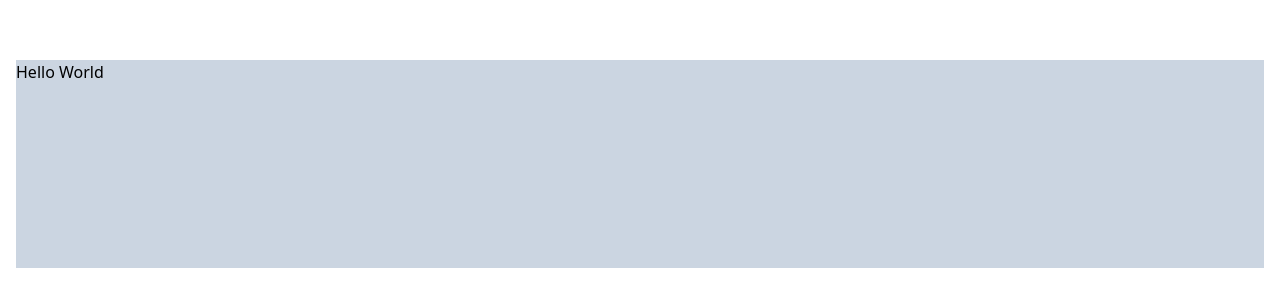
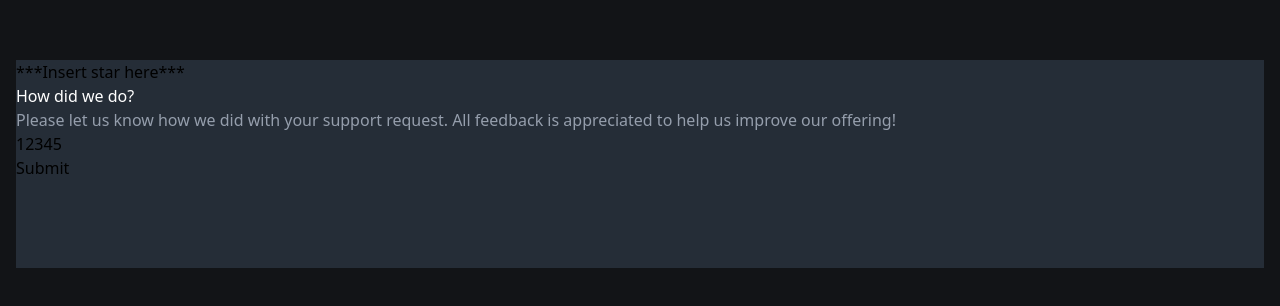
Before and after one commit to pixelzee3/interactive-rating-component-main, a React (Create React App) app: page / in a window 1280 px wide. Shown: the part 236-542 px from the top of the page. Built offline with nearby package versions, Linux system fonts and the light colour scheme.

Commit message:
Create rough layout of component.

```diff
--- a/src/App.jsx
+++ b/src/App.jsx
@@ -2,7 +2,7 @@ import Rate from './Rate';
 
 function App() {
   return (
-    <div className="flex flex-col justify-center h-screen px-4">
+    <div className="flex flex-col justify-center h-screen px-4 bg-very-dark-blue">
       <Rate />
     </div>
   );
--- a/src/Rate.jsx
+++ b/src/Rate.jsx
@@ -1,7 +1,19 @@
+// TODO: Add star (star svg missing)
+
 const Rate = () => {
   return (
-    <div className="h-52 w-full bg-slate-300">
-      <h1>Hello World</h1>
+    <div className="h-52 w-full bg-dark-blue">
+      <span>***Insert star here***</span>
+      <h1 className="text-white">How did we do?</h1>
+      <p className="text-light-grey">Please let us know how we did with your support request. All feedback is appreciated to help us improve our offering!</p>
+      <div className="flex">
+        <button>1</button>
+        <button>2</button>
+        <button>3</button>
+        <button>4</button>
+        <button>5</button>
+      </div>
+      <button>Submit</button>
     </div>
   );
 };
```
